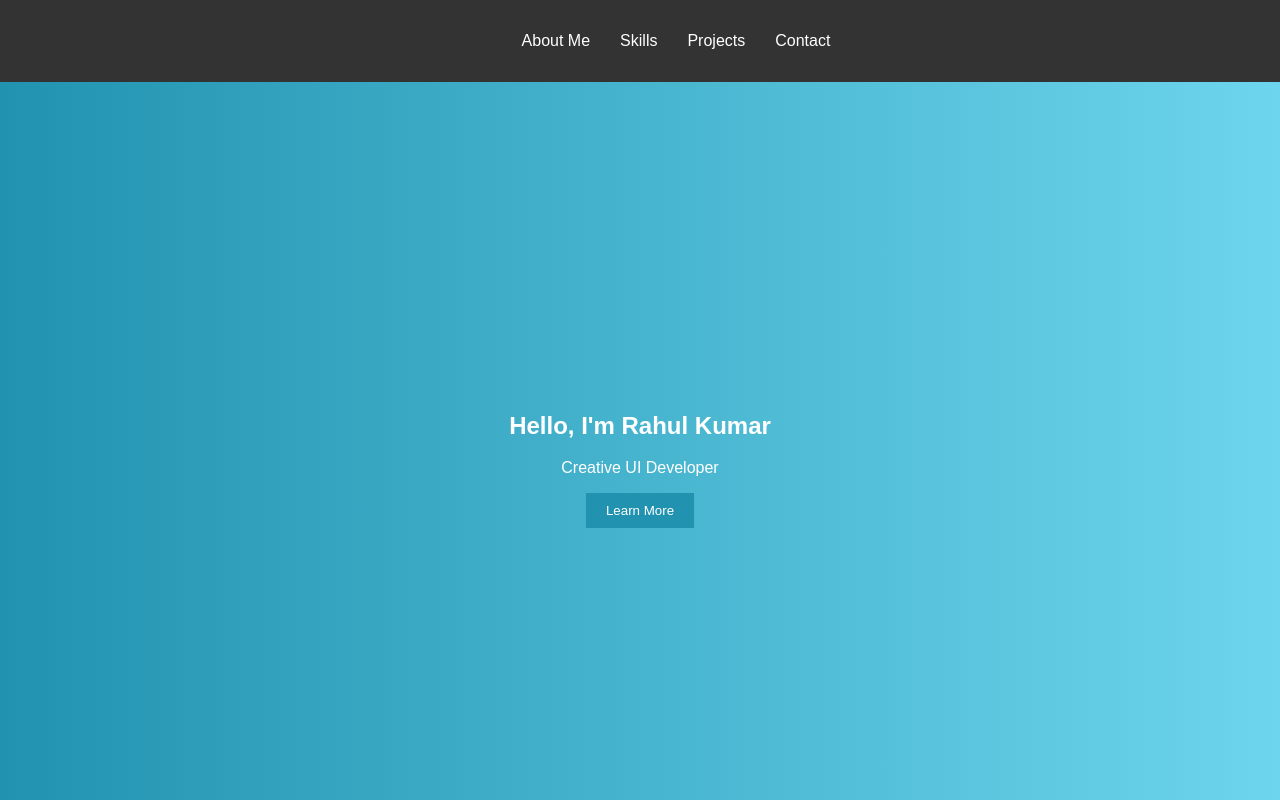
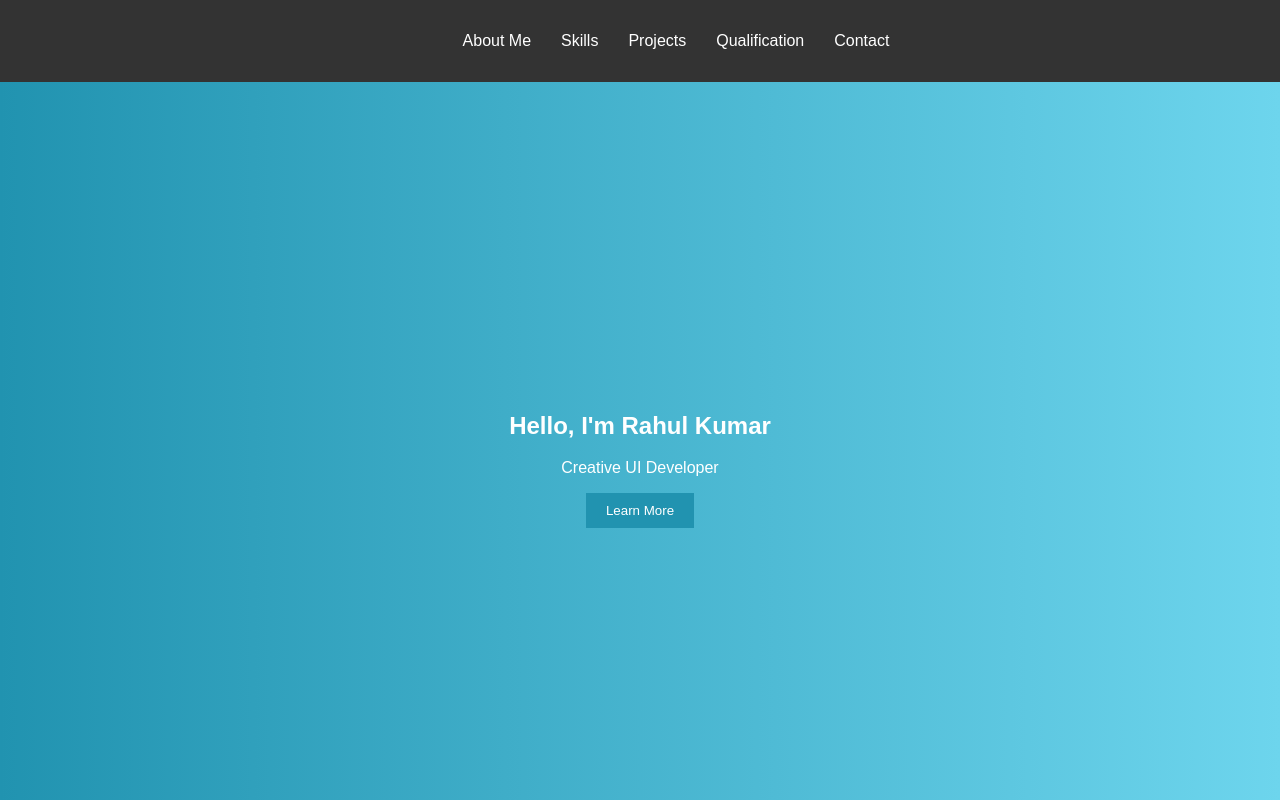
Before and after one commit to Rahul-Kumar123-glitch/Rahul-Portfolio-12, a plain HTML site: page index.html in a window 1280 px wide. Shown: the top 800 px of the page. Drawn offline with nearby package versions, Linux system fonts and the light colour scheme.

Commit message:
Update index.html

```diff
--- a/index.html
+++ b/index.html
@@ -14,6 +14,7 @@
         <li><a href="#about">About Me</a></li>
         <li><a href="#skills">Skills</a></li>
         <li><a href="#projects">Projects</a></li>
+	<li><a href="#Qual">Qualification</a></li>
         <li><a href="#contact">Contact</a></li>
       </ul>
     </nav>
```
